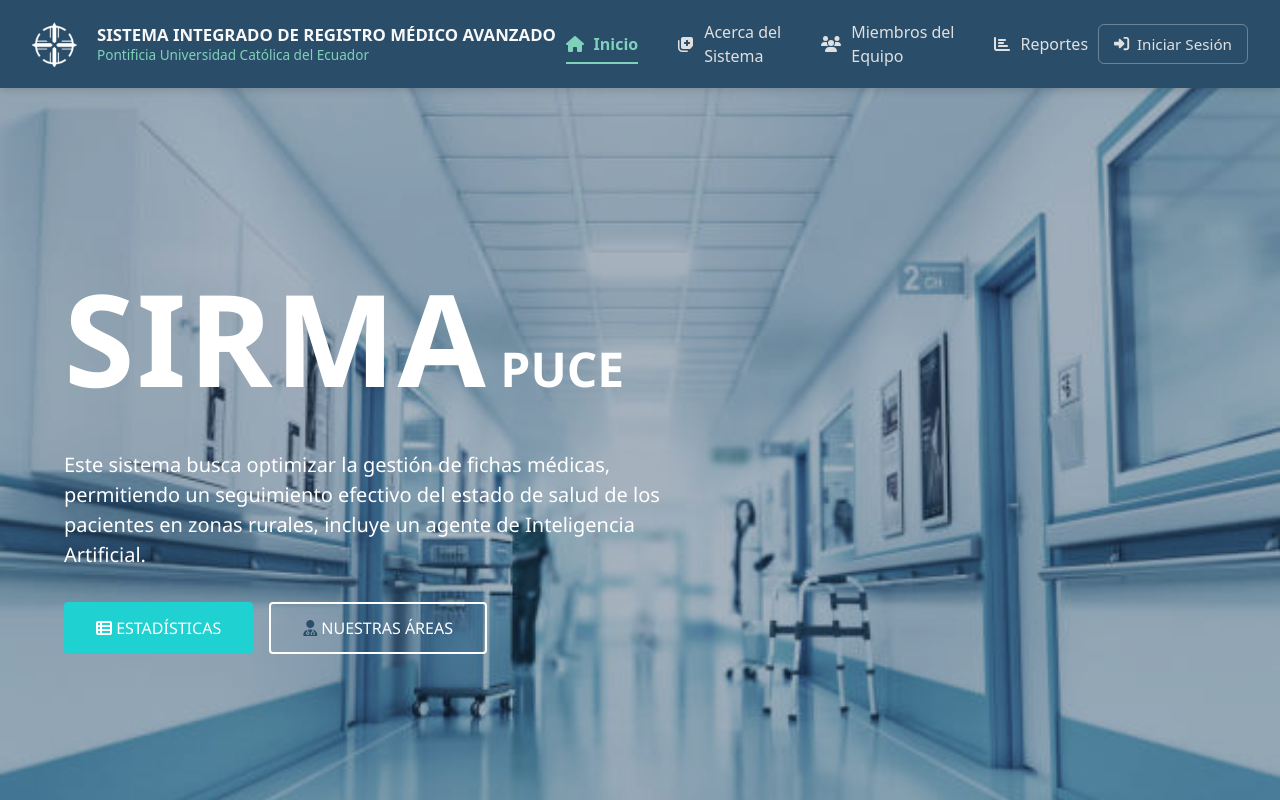
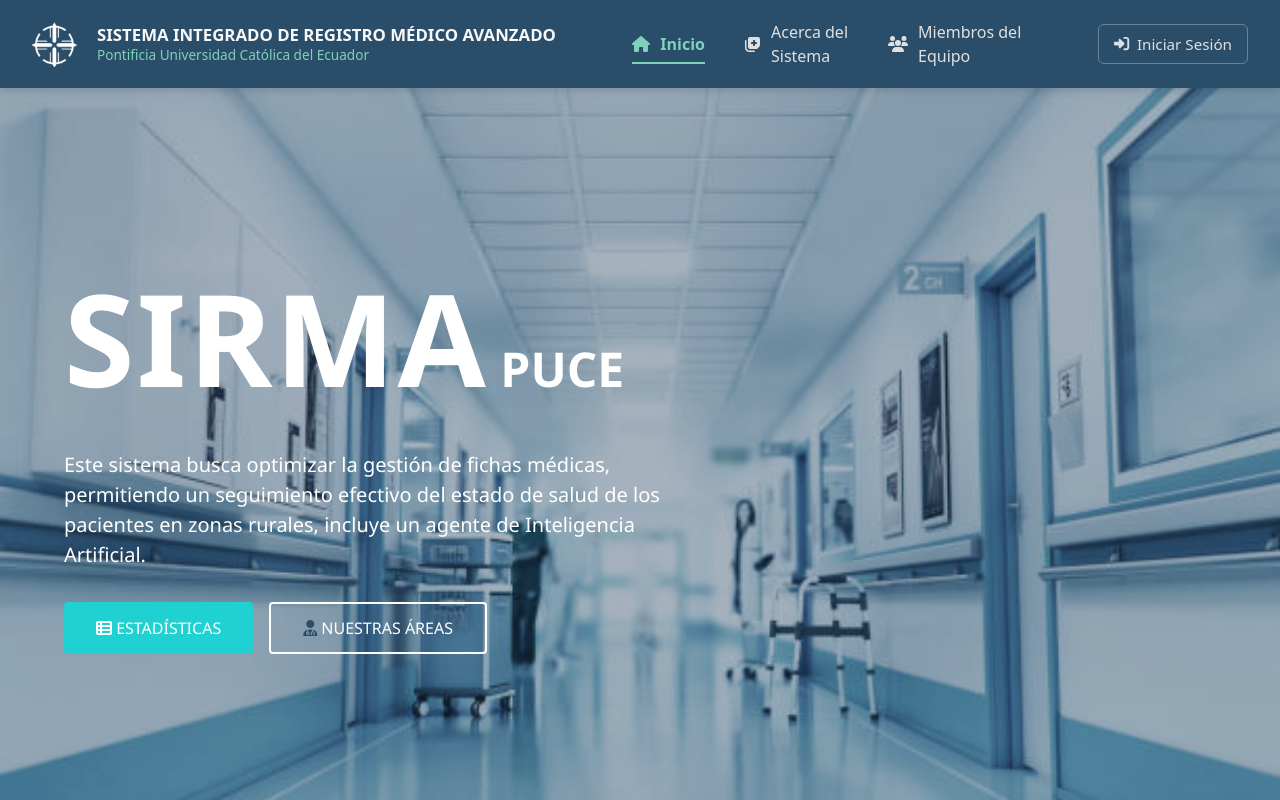
Before and after one commit to SebasChicaiza/sirma-vue, a Vue app: page / in a window 1280 px wide. Built offline with nearby package versions, Linux system fonts and the light colour scheme.

Commit message:
Cambios navbar

```diff
--- a/src/components/AppNavBarUser.vue
+++ b/src/components/AppNavBarUser.vue
@@ -131,11 +131,7 @@
         </router-link>
       </li>
 
-      <li>
-        <router-link to="/reportes-view" @click="closeMenu">
-          <font-awesome-icon icon="chart-bar" /> Reportes
-        </router-link>
-      </li>
+
       <li class="navbar-separator mobile-only"></li>
 
       <li class="mobile-only">
```
